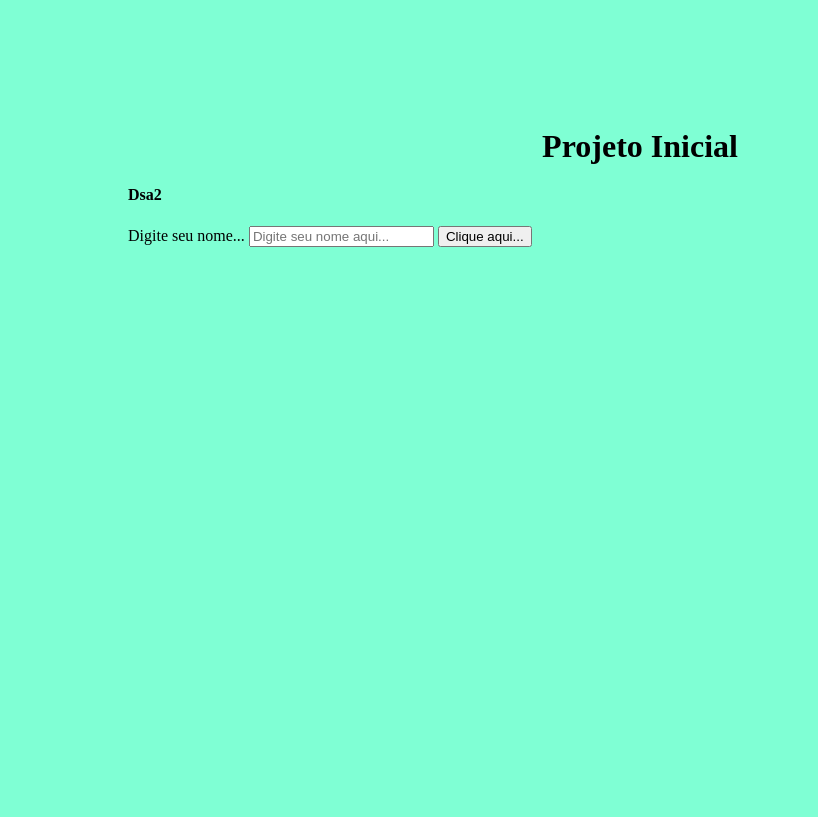
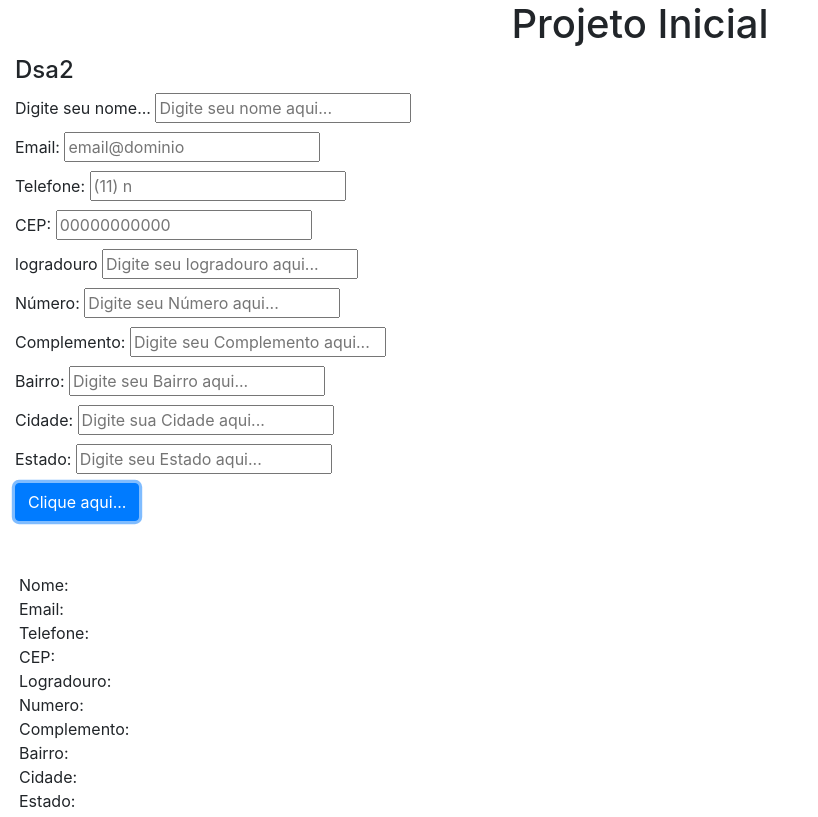
Before and after one commit to gabrielbarbosapessoa/projeto-inicial, a plain HTML site: page index.html in a window 1280 px wide. Both pictures are taken after a click on the button "Clique aqui...". Shown: the whole page, without its empty margins (0-818 px from the left). Drawn offline with nearby package versions, Linux system fonts and the light colour scheme.

Commit message:
formulario

```diff
--- a/index.html
+++ b/index.html
@@ -6,15 +6,72 @@
     <meta http-equiv="X-UA-Compatible" content="IE=edge">
     <meta name="viewport" content="width=device-width, initial-scale=1.0">
     <title>Projeto Inicial</title>
+    <link rel="stylesheet" href="./estilo.css">
+    <link rel="stylesheet" href="https://stackpath.bootstrapcdn.com/bootstrap/4.1.3/css/bootstrap.min.css" integrity="sha384-MCw98/SFnGE8fJT3GXwEOngsV7Zt27NXFoaoApmYm81iuXoPkFOJwJ8ERdknLPMO" crossorigin="anonymous">
+
 </head>
-<body>
+<body class="container-fluid">
     <h1>Projeto Inicial</h1>
     <div>
         <h4>Dsa2</h4>
-        <label>Digite seu nome...</label>
+        <form>
+            <div class="mb-1">
+        <label for="nome">Digite seu nome...</label>
         <input type="text" id="nome" placeholder="Digite seu nome aqui..." >
-        <input type="button" id="botao" value="Clique aqui...">
-    </div>
+            </div>
+
+            <div class="mb-1">
+                <label for="email">Email:</label>
+                <input type="text" id="email" placeholder="email@dominio" >
+               </div>
+
+                <div class="mb-1">
+                <label for="telefone">Telefone:</label>
+                <input type="text" id="telefone" placeholder="(11) n" >
+               </div>
+
+              <div class="mb-1">
+              <label for="CEP">CEP:</label>
+               <input type="text" id="CEP" placeholder="00000000000" >
+                </div>
+
+              <div class="mb-1">
+                <label for="logradouro">logradouro</label>
+              <input type="text" id="logradouro" placeholder="Digite seu logradouro aqui..." >
+              </div>
+
+              <div class="mb-1">
+              <label for="numero">Número:</label>
+              <input type="text" id="numero" placeholder="Digite seu Número aqui..." >
+            </div>
+
+             <div class="mb-1">
+            <label for="complemento">Complemento:</label>
+             <input type="text" id="complemento" placeholder="Digite seu Complemento aqui..." >
+              </div>
+
+              <div class="mb-1">
+                <label for="bairro">Bairro:</label>
+                 <input type="text" id="bairro" placeholder="Digite seu Bairro aqui..." >
+                  </div>
+
+                  <div class="mb-1">
+                    <label for="cidade">Cidade:</label>
+                     <input type="text" id="cidade" placeholder="Digite sua Cidade aqui..." >
+                      </div>
+
+                      <div class="mb-1">
+                        <label for="estado">Estado:</label>
+                         <input type="text" id="estado" placeholder="Digite seu Estado aqui..." >
+                          </div>
+
+            <input type="button" id="botao" class="btn btn-primary" value="Clique aqui...">
+        </form>
+   <div class="mt-5 p-1 text-left" id="saida-de-dados">
+   </div>
    <script src="./scripts.js"></script>
+   <script src="https://code.jquery.com/jquery-3.3.1.slim.min.js" integrity="sha384-q8i/X+965DzO0rT7abK41JStQIAqVgRVzpbzo5smXKp4YfRvH+8abtTE1Pi6jizo" crossorigin="anonymous"></script>
+<script src="https://cdnjs.cloudflare.com/ajax/libs/popper.js/1.14.3/umd/popper.min.js" integrity="sha384-ZMP7rVo3mIykV+2+9J3UJ46jBk0WLaUAdn689aCwoqbBJiSnjAK/l8WvCWPIPm49" crossorigin="anonymous"></script>
+<script src="https://stackpath.bootstrapcdn.com/bootstrap/4.1.3/js/bootstrap.min.js" integrity="sha384-ChfqqxuZUCnJSK3+MXmPNIyE6ZbWh2IMqE241rYiqJxyMiZ6OW/JmZQ5stwEULTy" crossorigin="anonymous"></script>
 </body>
 </html>
--- a/scripts.js
+++ b/scripts.js
@@ -1,7 +1,29 @@
 var botao = document.getElementById("botao");
 botao.addEventListener("click", alertar, false);
 var nome = document.getElementById("nome");
+var email = document.getElementById("email");
+var telefone = document.getElementById("telefone");
+var CEP = document.getElementById("CEP");
+var logradouro = document.getElementById("logradouro");
+var numero = document.getElementById("numero");
+var complemento = document.getElementById("complemento");
+var bairro = document.getElementById("bairro");
+var cidade = document.getElementById("cidade");
+var estado = document.getElementById("estado");
+
+var saida = document.getElementById("saida-de-dados");
 
 function alertar(event){
-    alert("Você clicou no botão!!!! " + nome.value);
+    //alert("Você clicou no botão!!!! " + nome.value);
+
+    saida.innerText = "Nome:  " +nome.value +
+             "\n Email:  " +email.value +
+             "\n Telefone:  " + telefone.value +
+             "\n CEP:  " + CEP.value +
+             "\n Logradouro:  " + logradouro.value +
+             "\n Numero:  " + numero.value +
+             "\n Complemento:  " + complemento.value +
+             "\n Bairro:  " + bairro.value +
+             "\n Cidade:  " + cidade.value +
+             "\n Estado:  " + estado.value;
 }
```
